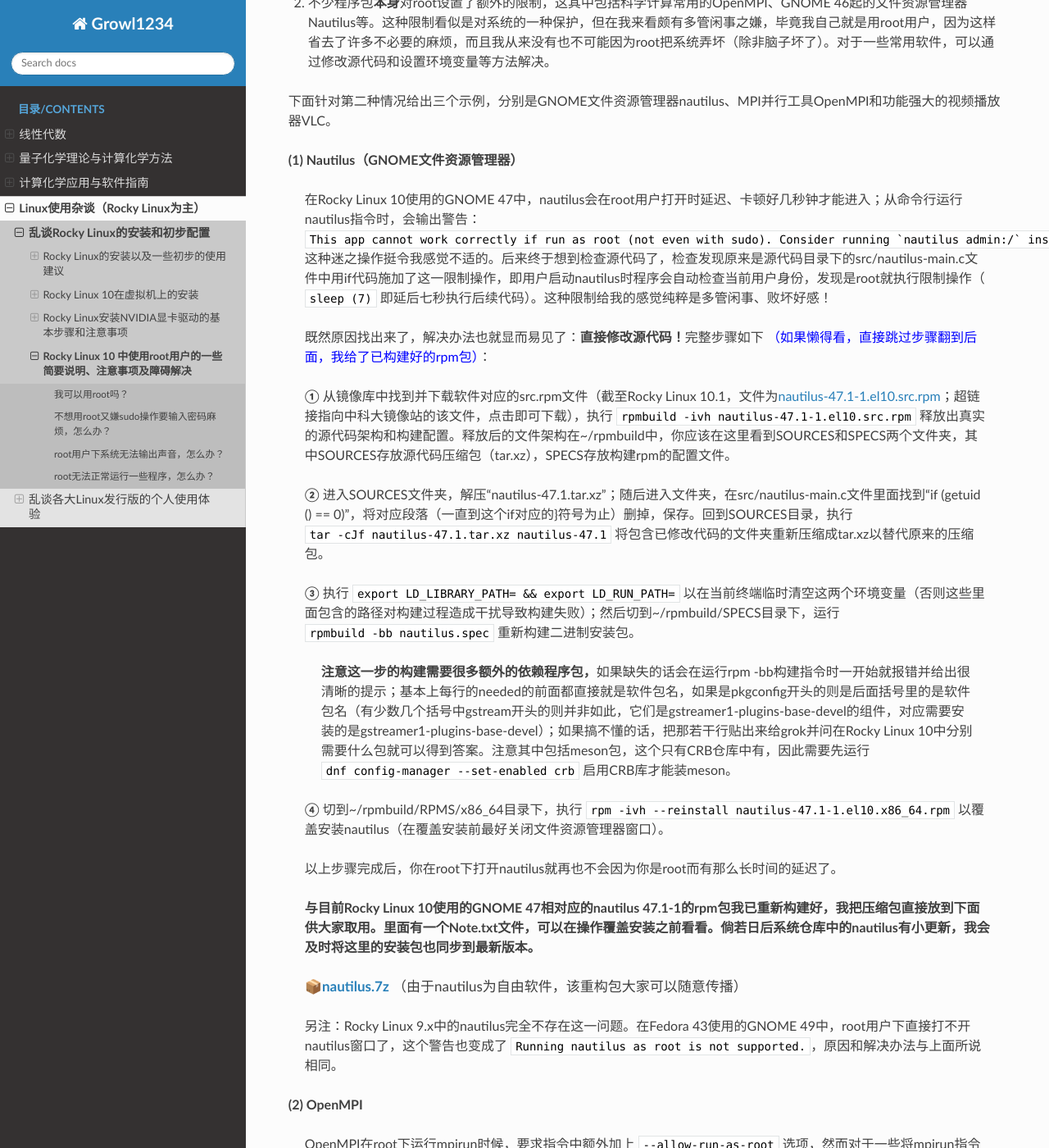
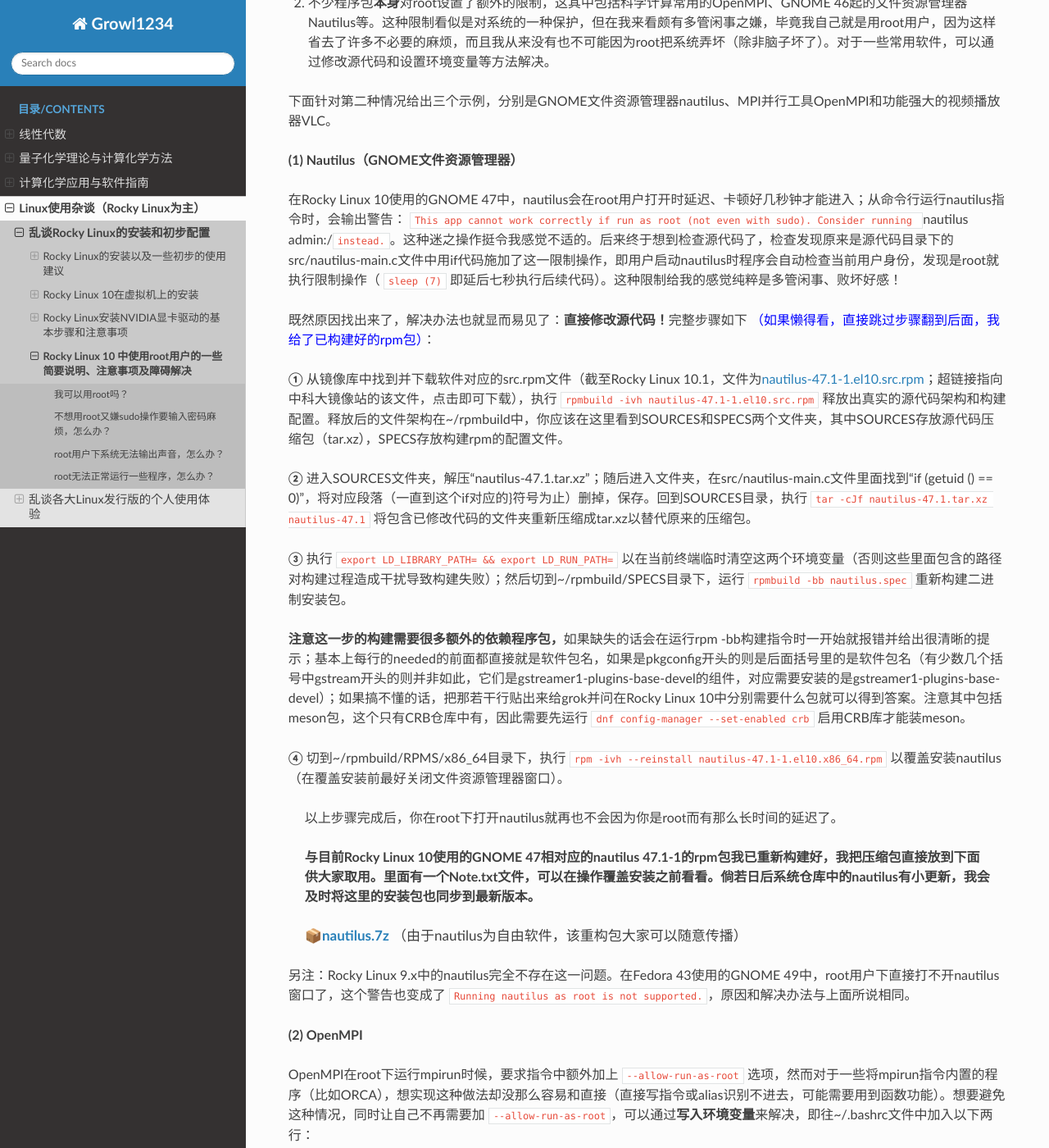
Before and after one commit to Growl1234/RTDProject, a Sphinx documentation site: the page built from source/linux/rocky/root.md, in a window 1280 px wide and 1400 px high, scrolled down 1059 px. Shown: the whole window at 82% size. Built offline with Sphinx 7.4.7 and the Read the Docs theme 3.1.0, drawn with Linux system fonts in a browser that asks for light colours; some of the changed text lies outside the part shown.

Commit message:
Enable Markdown syntax inside HTML tags
Add blank lines before and after content within HTML tags (e.g., <p>) to allow MyST-Parser to correctly parse Markdown syntax like code backticks and bold text.

````diff
--- a/source/conf.py
+++ b/source/conf.py
@@ -14,8 +14,8 @@
 # https://www.sphinx-doc.org/en/master/usage/configuration.html#general-configuration
 
 extensions = [
-    'recommonmark',
-    'sphinx_markdown_tables'
+    'sphinx_markdown_tables',
+    'myst_parser'
 ]
 
 templates_path = ['_templates']
--- a/source/linux/rocky/root.md
+++ b/source/linux/rocky/root.md
@@ -29,31 +29,45 @@
 **(1) Nautilus（GNOME文件资源管理器）**
 
 <p style="margin-left: 20px; margin-right: 20px;">
-在Rocky Linux 10使用的GNOME 47中，nautilus会在root用户打开时延迟、卡顿好几秒钟才能进入；从命令行运行nautilus指令时，会输出警告： <code style="font-size: 14px;">This app cannot work correctly if run as root (not even with sudo). Consider running `nautilus admin:/` instead. </code>。这种迷之操作挺令我感觉不适的。后来终于想到检查源代码了，检查发现原来是源代码目录下的src/nautilus-main.c文件中用if代码施加了这一限制操作，即用户启动nautilus时程序会自动检查当前用户身份，发现是root就执行限制操作（ <code style="font-size: 14px;">sleep (7)</code> 即延后七秒执行后续代码）。这种限制给我的感觉纯粹是多管闲事、败坏好感！
+
+在Rocky Linux 10使用的GNOME 47中，nautilus会在root用户打开时延迟、卡顿好几秒钟才能进入；从命令行运行nautilus指令时，会输出警告： `This app cannot work correctly if run as root (not even with sudo). Consider running `nautilus admin:/` instead. `。这种迷之操作挺令我感觉不适的。后来终于想到检查源代码了，检查发现原来是源代码目录下的src/nautilus-main.c文件中用if代码施加了这一限制操作，即用户启动nautilus时程序会自动检查当前用户身份，发现是root就执行限制操作（ `sleep (7)` 即延后七秒执行后续代码）。这种限制给我的感觉纯粹是多管闲事、败坏好感！
+
 </p>
 
 <p style="margin-left: 20px; margin-right: 20px;">
+
 既然原因找出来了，解决办法也就显而易见了：<strong>直接修改源代码！</strong>完整步骤如下 <font color=blue>（如果懒得看，直接跳过步骤翻到后面，我给了已构建好的rpm包）</font>：
+
 </p>
 
 <p style="margin-left: 20px; margin-right: 20px;">
-<strong>①</strong> 从镜像库中找到并下载软件对应的src.rpm文件（截至Rocky Linux 10.1，文件为<a href="https://mirrors.ustc.edu.cn/rocky/10/AppStream/source/tree/Packages/n/nautilus-47.1-1.el10.src.rpm">nautilus-47.1-1.el10.src.rpm</a>；超链接指向中科大镜像站的该文件，点击即可下载），执行 <code style="font-size: 14px;">rpmbuild -ivh nautilus-47.1-1.el10.src.rpm</code> 释放出真实的源代码架构和构建配置。释放后的文件架构在~/rpmbuild中，你应该在这里看到SOURCES和SPECS两个文件夹，其中SOURCES存放源代码压缩包（tar.xz），SPECS存放构建rpm的配置文件。
+
+<strong>①</strong> 从镜像库中找到并下载软件对应的src.rpm文件（截至Rocky Linux 10.1，文件为<a href="https://mirrors.ustc.edu.cn/rocky/10/AppStream/source/tree/Packages/n/nautilus-47.1-1.el10.src.rpm">nautilus-47.1-1.el10.src.rpm</a>；超链接指向中科大镜像站的该文件，点击即可下载），执行 `rpmbuild -ivh nautilus-47.1-1.el10.src.rpm` 释放出真实的源代码架构和构建配置。释放后的文件架构在~/rpmbuild中，你应该在这里看到SOURCES和SPECS两个文件夹，其中SOURCES存放源代码压缩包（tar.xz），SPECS存放构建rpm的配置文件。
+
 </p>
 
 <p style="margin-left: 20px; margin-right: 20px;">
-<strong>②</strong> 进入SOURCES文件夹，解压“nautilus-47.1.tar.xz”；随后进入文件夹，在src/nautilus-main.c文件里面找到“if (getuid () == 0)”，将对应段落（一直到这个if对应的}符号为止）删掉，保存。回到SOURCES目录，执行 <code style="font-size: 14px;">tar -cJf nautilus-47.1.tar.xz  nautilus-47.1</code> 将包含已修改代码的文件夹重新压缩成tar.xz以替代原来的压缩包。
+
+<strong>②</strong> 进入SOURCES文件夹，解压“nautilus-47.1.tar.xz”；随后进入文件夹，在src/nautilus-main.c文件里面找到“if (getuid () == 0)”，将对应段落（一直到这个if对应的}符号为止）删掉，保存。回到SOURCES目录，执行 `tar -cJf nautilus-47.1.tar.xz  nautilus-47.1` 将包含已修改代码的文件夹重新压缩成tar.xz以替代原来的压缩包。
+
 </p>
 
 <p style="margin-left: 20px; margin-right: 20px;">
-<strong>③</strong> 执行 <code style="font-size: 14px;">export LD_LIBRARY_PATH= && export LD_RUN_PATH=</code> 以在当前终端临时清空这两个环境变量（否则这些里面包含的路径对构建过程造成干扰导致构建失败）；然后切到~/rpmbuild/SPECS目录下，运行 <code style="font-size: 14px;">rpmbuild -bb nautilus.spec</code> 重新构建二进制安装包。
+
+<strong>③</strong> 执行 `export LD_LIBRARY_PATH= && export LD_RUN_PATH=` 以在当前终端临时清空这两个环境变量（否则这些里面包含的路径对构建过程造成干扰导致构建失败）；然后切到~/rpmbuild/SPECS目录下，运行 `rpmbuild -bb nautilus.spec` 重新构建二进制安装包。
+
 </p>
 
 <p style="margin-left: 40px; margin-right: 40px;">
-<strong>注意这一步的构建需要很多额外的依赖程序包，</strong>如果缺失的话会在运行rpm -bb构建指令时一开始就报错并给出很清晰的提示；基本上每行的needed的前面都直接就是软件包名，如果是pkgconfig开头的则是后面括号里的是软件包名（有少数几个括号中gstream开头的则并非如此，它们是gstreamer1-plugins-base-devel的组件，对应需要安装的是gstreamer1-plugins-base-devel）；如果搞不懂的话，把那若干行贴出来给grok并问在Rocky Linux 10中分别需要什么包就可以得到答案。注意其中包括meson包，这个只有CRB仓库中有，因此需要先运行 <code style="font-size: 14px;">dnf config-manager --set-enabled crb</code> 启用CRB库才能装meson。
+
+<strong>注意这一步的构建需要很多额外的依赖程序包，</strong>如果缺失的话会在运行rpm -bb构建指令时一开始就报错并给出很清晰的提示；基本上每行的needed的前面都直接就是软件包名，如果是pkgconfig开头的则是后面括号里的是软件包名（有少数几个括号中gstream开头的则并非如此，它们是gstreamer1-plugins-base-devel的组件，对应需要安装的是gstreamer1-plugins-base-devel）；如果搞不懂的话，把那若干行贴出来给grok并问在Rocky Linux 10中分别需要什么包就可以得到答案。注意其中包括meson包，这个只有CRB仓库中有，因此需要先运行 `dnf config-manager --set-enabled crb` 启用CRB库才能装meson。
+
 </p>
 
 <p style="margin-left: 20px; margin-right: 20px;">
-<strong>④</strong> 切到~/rpmbuild/RPMS/x86_64目录下，执行 <code style="font-size: 14px;">rpm -ivh --reinstall nautilus-47.1-1.el10.x86_64.rpm</code> 以覆盖安装nautilus（在覆盖安装前最好关闭文件资源管理器窗口）。
+
+<strong>④</strong> 切到~/rpmbuild/RPMS/x86_64目录下，执行 `rpm -ivh --reinstall nautilus-47.1-1.el10.x86_64.rpm` 以覆盖安装nautilus（在覆盖安装前最好关闭文件资源管理器窗口）。
+
 </p>
 
 <p style="margin-left: 20px; margin-right: 20px;">
@@ -70,13 +84,17 @@
 </p>
 
 <p style="margin-left: 20px; margin-right: 20px;">
-另注：Rocky Linux 9.x中的nautilus完全不存在这一问题。在Fedora 43使用的GNOME 49中，root用户下直接打不开nautilus窗口了，这个警告也变成了 <code style="font-size: 14px;">Running nautilus as root is not supported.</code>，原因和解决办法与上面所说相同。
+
+另注：Rocky Linux 9.x中的nautilus完全不存在这一问题。在Fedora 43使用的GNOME 49中，root用户下直接打不开nautilus窗口了，这个警告也变成了 `Running nautilus as root is not supported.`，原因和解决办法与上面所说相同。
+
 </p>
 
 **(2) OpenMPI**
 
 <p style="margin-left: 20px; margin-right: 20px;">
-OpenMPI在root下运行mpirun时候，要求指令中额外加上 <code style="font-size: 14px;">--allow-run-as-root</code> 选项，然而对于一些将mpirun指令内置的程序（比如ORCA），想实现这种做法却没那么容易和直接（直接写指令或alias识别不进去，可能需要用到函数功能）。想要避免这种情况，同时让自己不再需要加 <code style="font-size: 14px;">--allow-run-as-root</code>，可以通过<strong>写入环境变量</strong>来解决，即往~/.bashrc文件中加入以下两行：
+
+OpenMPI在root下运行mpirun时候，要求指令中额外加上 `--allow-run-as-root` 选项，然而对于一些将mpirun指令内置的程序（比如ORCA），想实现这种做法却没那么容易和直接（直接写指令或alias识别不进去，可能需要用到函数功能）。想要避免这种情况，同时让自己不再需要加 `--allow-run-as-root`，可以通过<strong>写入环境变量</strong>来解决，即往~/.bashrc文件中加入以下两行：
+
 </p>
 
 ```bash
@@ -85,7 +103,9 @@
 ```
 
 <p style="margin-left: 20px; margin-right: 20px;">
-这样，在 <code style="font-size: 14px;">source ~/.bashrc</code> 或者打开新终端后，就可以不加 <code style="font-size: 14px;">--allow-run-as-root</code> 直接运行mpirun任务了。
+
+这样，在 `source ~/.bashrc` 或者打开新终端后，就可以不加 `--allow-run-as-root` 直接运行mpirun任务了。
+
 </p>
 
 <p style="margin-left: 20px; margin-right: 20px;">
@@ -95,5 +115,7 @@
 **(3) VLC**
 
 <p style="margin-left: 20px; margin-right: 20px;">
-VLC是Linux下功能最强大的视频播放器之一，该程序默认在root用户中无法启动。解决方法很简单：运行指令 <code style="font-size: 14px;">sed -i 's/geteuid/getppid/' /usr/bin/vlc</code>（显然也是将getuid相应步骤去掉）。
+
+VLC是Linux下功能最强大的视频播放器之一，该程序默认在root用户中无法启动。解决方法很简单：运行指令 `sed -i 's/geteuid/getppid/' /usr/bin/vlc`（显然也是将getuid相应步骤去掉）。
+
 </p>
````
